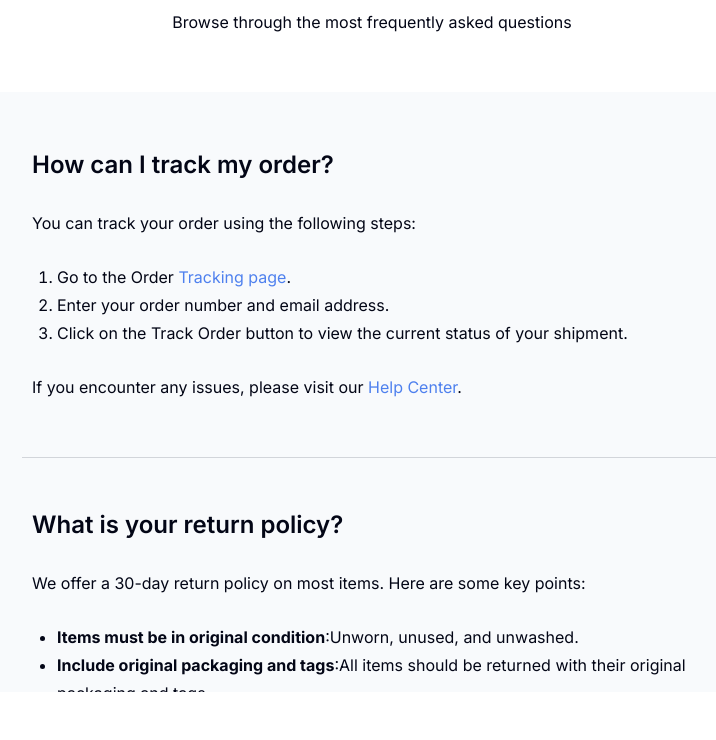
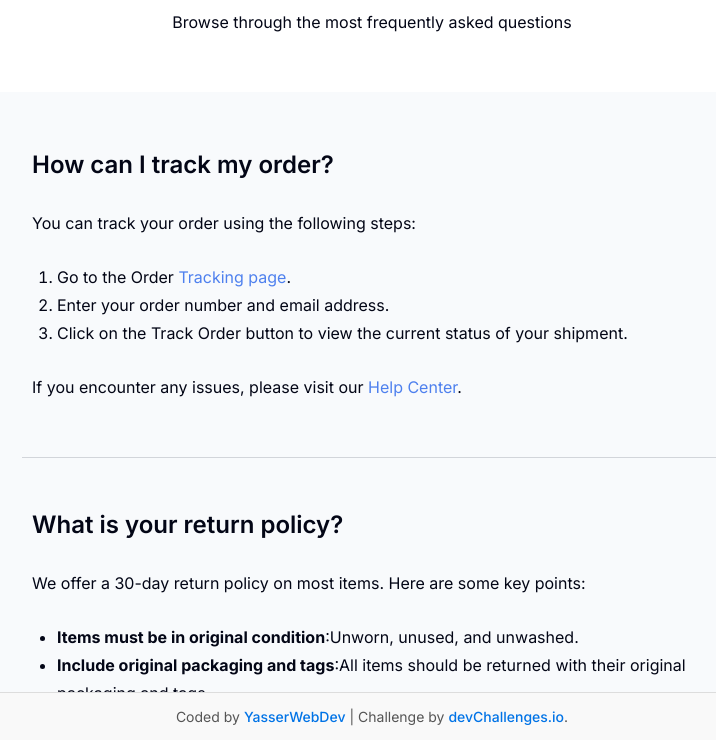
Before and after one commit to YasserWebDev/simple-faq-master, a plain HTML site: page index.html in a window 1280 px wide. Shown: the part 108-848 px from the top of the page, without its empty margins (268-984 px from the left). Before the commit the page ends 800 px from the top, so only its background shows below. Drawn offline with Linux system fonts and the light colour scheme.

Commit message:
Update index.html

```diff
--- a/index.html
+++ b/index.html
@@ -49,11 +49,11 @@
       </div>
       </div>
     </div>
-    <!-- <div class="author-info">
-      Coded by <a href="#">Your Name Here</a> | Challenge by
+    <div class="author-info">
+      Coded by <a href="mailto:yasserelfahi.dev@gmail.com">YasserWebDev</a> | Challenge by
       <a href="https://www.devchallenges.io?ref=challenge" target="_blank"
         >devChallenges.io</a
-      >. -->
+      >.
     </div>
   </body>
 </html>
```
